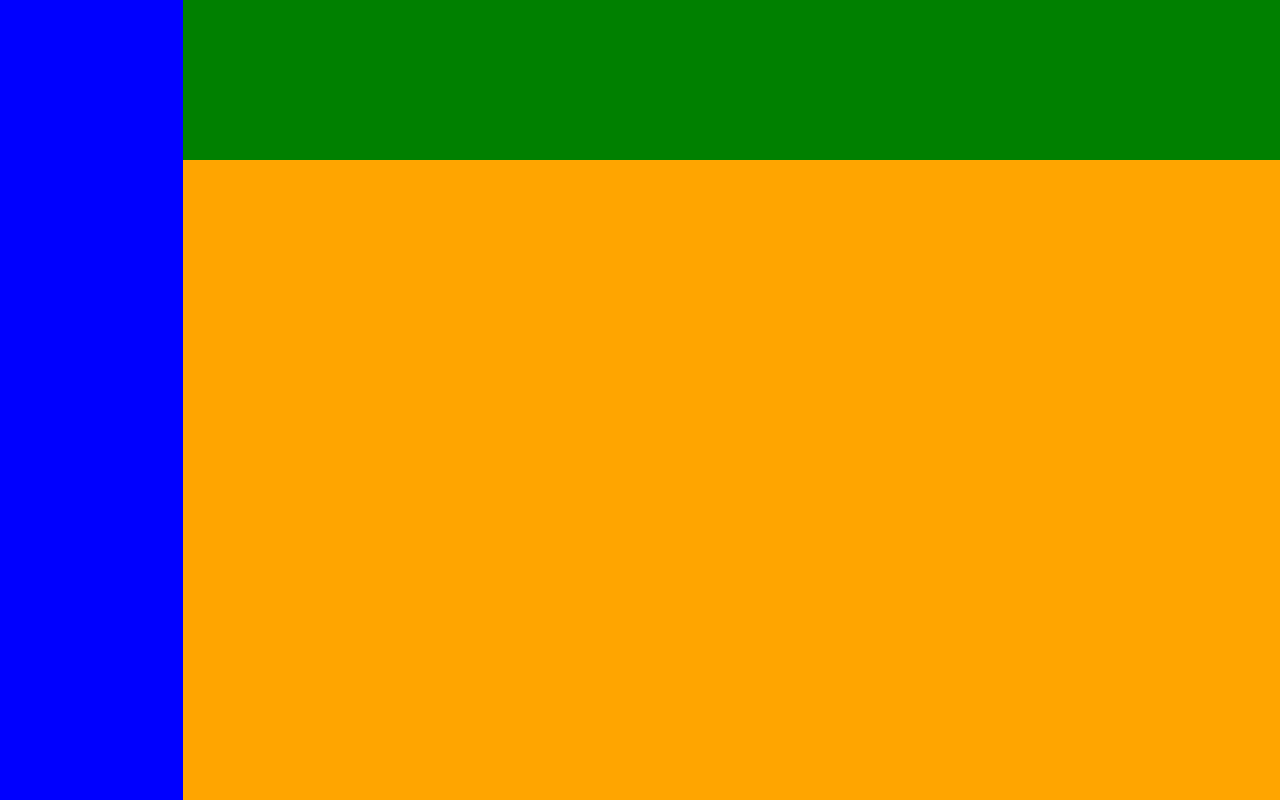
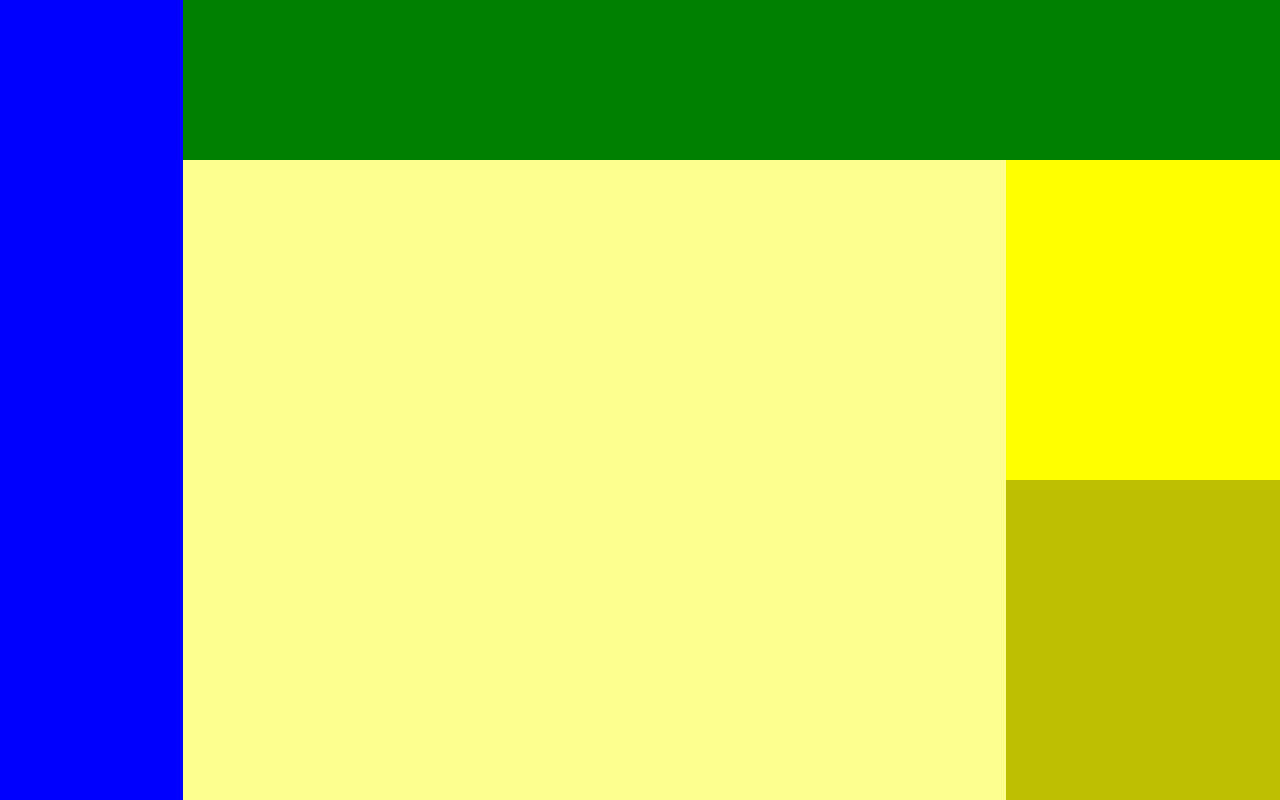
Before and after one commit to ashLuchowa/Odin_Dashboard, a plain HTML site: page index.html in a window 1280 px wide. Drawn offline with Linux system fonts and the light colour scheme.

Commit message:
Build main-content grid layout

```diff
--- a/index.html
+++ b/index.html
@@ -21,6 +21,16 @@
         </header>
 
         <div class="main-content">
+
+            <div class="projects">
+            </div> <!-- projects -->
+
+            <div class="announcements">
+            </div> <!-- main-announcements-->
+
+            <div class="trendings">
+            </div> <!-- trendings -->
+
         </div> <!-- main-content -->
 
     </div> <!-- container -->
--- a/main.css
+++ b/main.css
@@ -1,3 +1,5 @@
+
+/* -------- MAIN GRID -------- */
 .container {
     display: grid;
     height: 100vh;
@@ -21,4 +23,21 @@ header {
     background-color: orange;
     height: 1fr;
     grid-row: 2 / 3;
+    display: grid;
+    grid-template-columns: 3fr 1fr;
 }
+
+/* -------- CONTENT GRID -------- */
+.projects {
+    background-color: rgb(253, 255, 142);
+    grid-column: 1 / 2;
+    grid-row: 1 / 3;
+}
+
+.announcements {
+    background-color: yellow;
+}
+
+.trendings {
+    background-color: rgb(190, 190, 3);
+}
```
